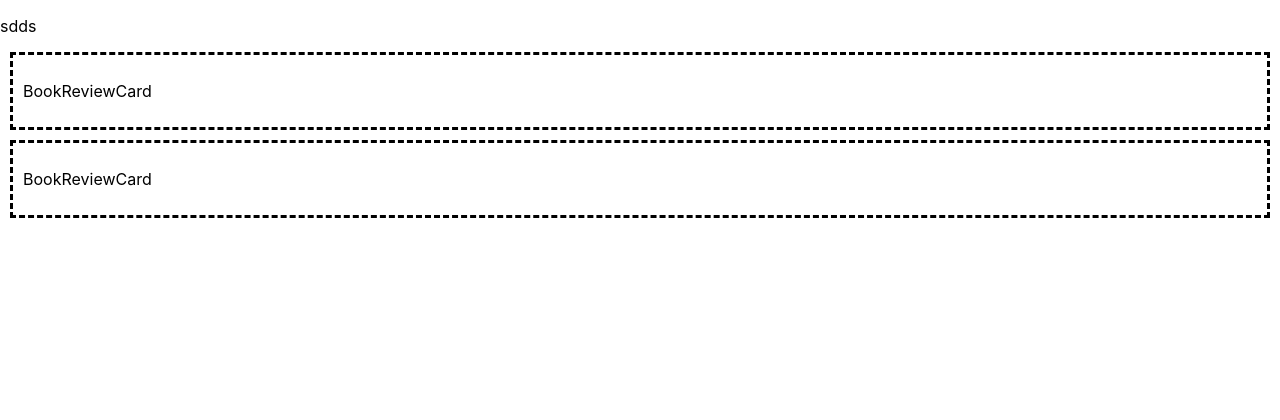
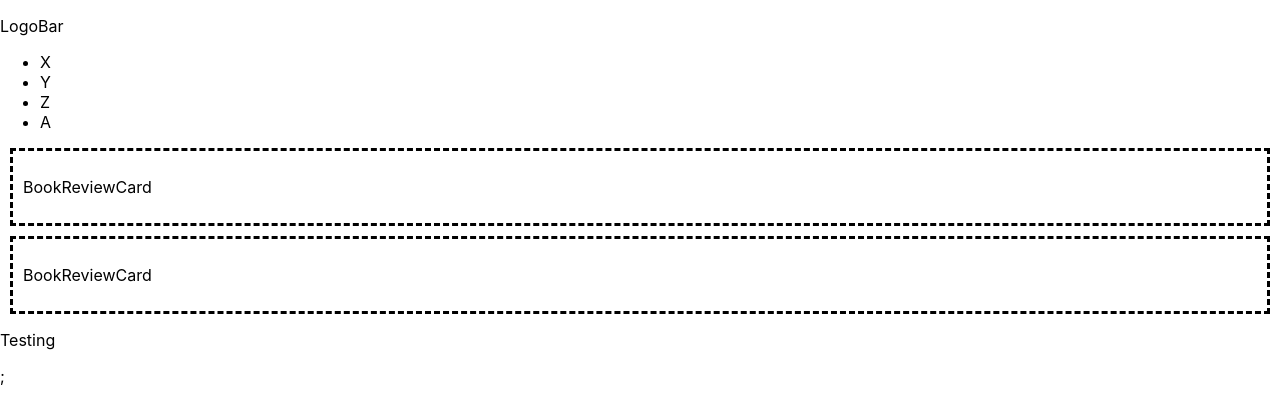
Before and after one commit to cngvl/react-book-reviews, a React (Create React App) app: page / in a window 1280 px wide. Shown: the top 420 px of the page. Built offline with nearby package versions, Linux system fonts and the light colour scheme; no server answers.

Commit message:
adding some more small components

```diff
--- a/src/App.js
+++ b/src/App.js
@@ -21,10 +21,11 @@ export default function App() {
     //   </header>
     // </div>
     <div>
-      <p>sdds</p>
+      <LogoBar />
+      <NavBar />
       <BookReviewCard />
       <BookReviewCard />
-      <FetchTest />
+      <Footer />
     </div>
   );
 }
@@ -43,8 +44,7 @@ function FetchTest() {
         return response.json();
       })
       .then((data) => {
-        // console.log(`x`);
-        console.log(data.json());
+        console.log(data);
       })
       .catch((error) => console.log(error));
   }, [apiKey]);
@@ -53,10 +53,49 @@ function FetchTest() {
 // function Test() {
 //   return (
 //     <React.Fragment>
-//       <p>Testing</p>
+//       <div>
+//         <p>Testing</p>
+//       </div>
+//       ;
 //     </React.Fragment>
 //   );
 // }
+
+function LogoBar() {
+  return (
+    <React.Fragment>
+      <div>
+        <p>LogoBar</p>
+      </div>
+    </React.Fragment>
+  );
+}
+
+function NavBar() {
+  return (
+    <React.Fragment>
+      <div className="NavBar">
+        <ul>
+          <li>X</li>
+          <li>Y</li>
+          <li>Z</li>
+          <li>A</li>
+        </ul>
+      </div>
+    </React.Fragment>
+  );
+}
+
+function Footer() {
+  return (
+    <React.Fragment>
+      <div>
+        <p>Testing</p>
+      </div>
+      ;
+    </React.Fragment>
+  );
+}
 
 function BookReviewCard() {
   return (
```
